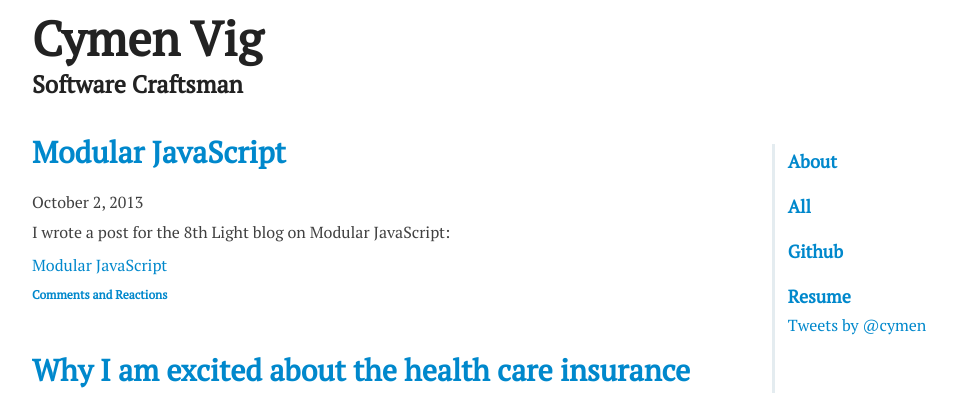
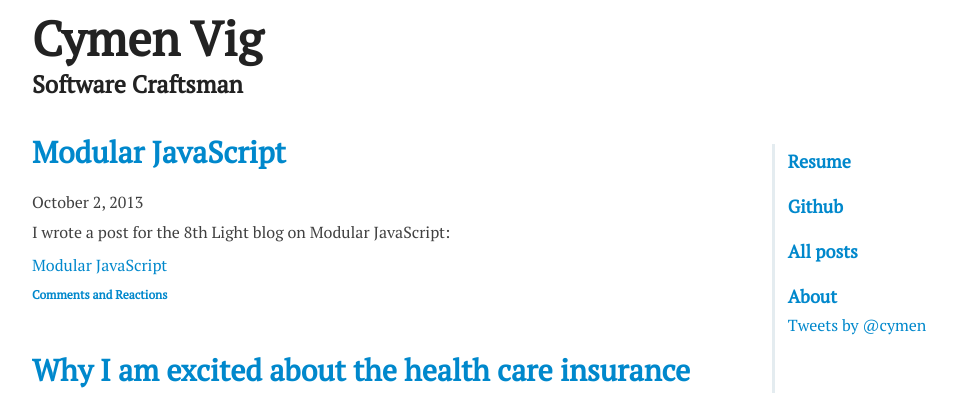
Before and after one commit to cymen/cymen.github.io, a Jekyll site: the page built from index.html, in a window 1280 px wide and 900 px high. Shown: the top 393 px of the window, without its empty margins (23-980 px from the left). Built offline with Jekyll 4.4.1, drawn with Linux system fonts in a browser that asks for light colours; some web fonts are replaced; the list of posts is cut into pages by our own code; comment, search, counter and statistics services are not loaded.

```diff
--- a/_includes/sidebar.html
+++ b/_includes/sidebar.html
@@ -1,8 +1,8 @@
 <div id="sidebar">
+  <h4><a href="/assets/Resume - Cymen Vig.pdf">Resume</a></h4>
+  <h4><a href="https://github.com/cymen">Github</a></h4>
+  <h4><a href="/all.html">All posts</a></h4>
   <h4><a href="/about">About</a></h4>
-  <h4><a href="/all.html">All</a></h4>
-  <h4><a href="https://github.com/cymen">Github</a></h4>
-  <h4><a href="http://careers.stackoverflow.com/cymen">Resume</a></h4>
   <a class="twitter-timeline" href="https://twitter.com/cymen" data-widget-id="356167819802595328">Tweets by @cymen</a>
   <script>!function(d,s,id){var js,fjs=d.getElementsByTagName(s)[0],p=/^http:/.test(d.location)?'http':'https';if(!d.getElementById(id)){js=d.createElement(s);js.id=id;js.src=p+"://platform.twitter.com/widgets.js";fjs.parentNode.insertBefore(js,fjs);}}(document,"script","twitter-wjs");</script>
 </div>
```
Also changed, not shown: 1 other file.
